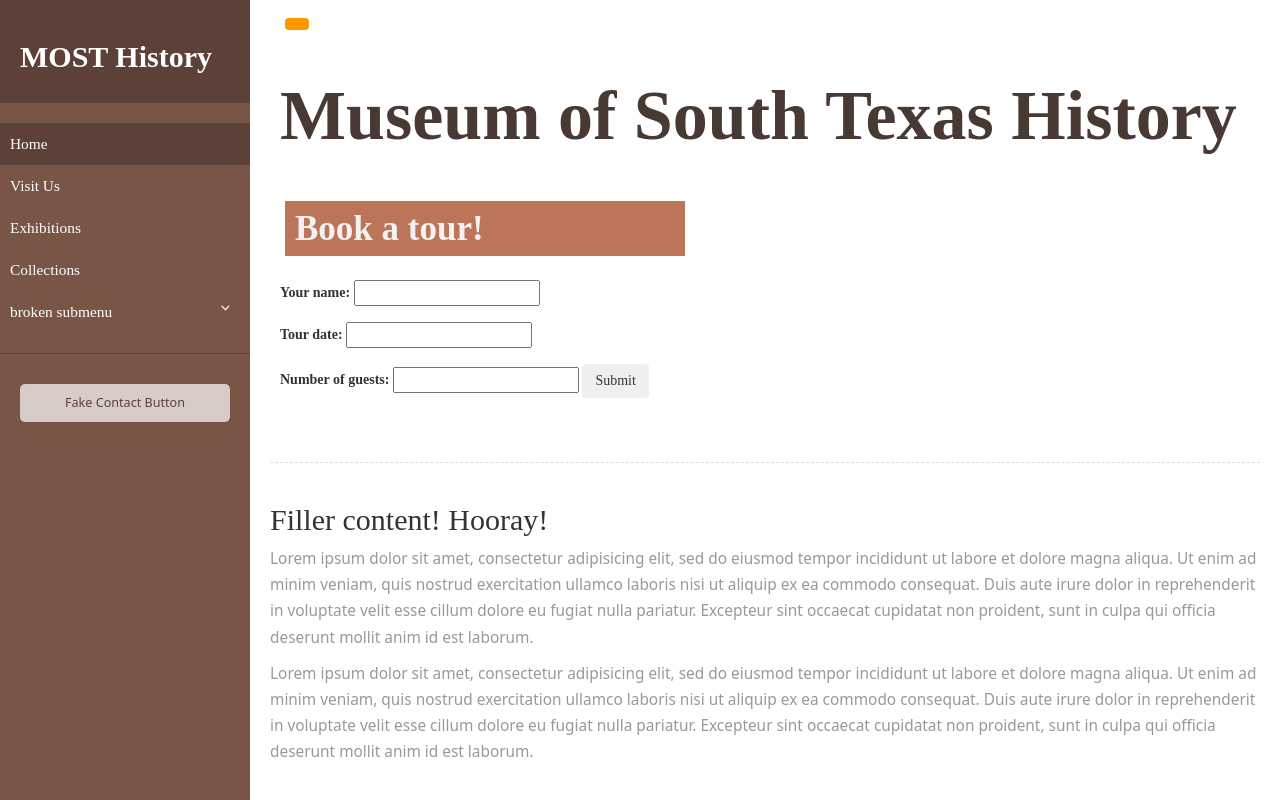
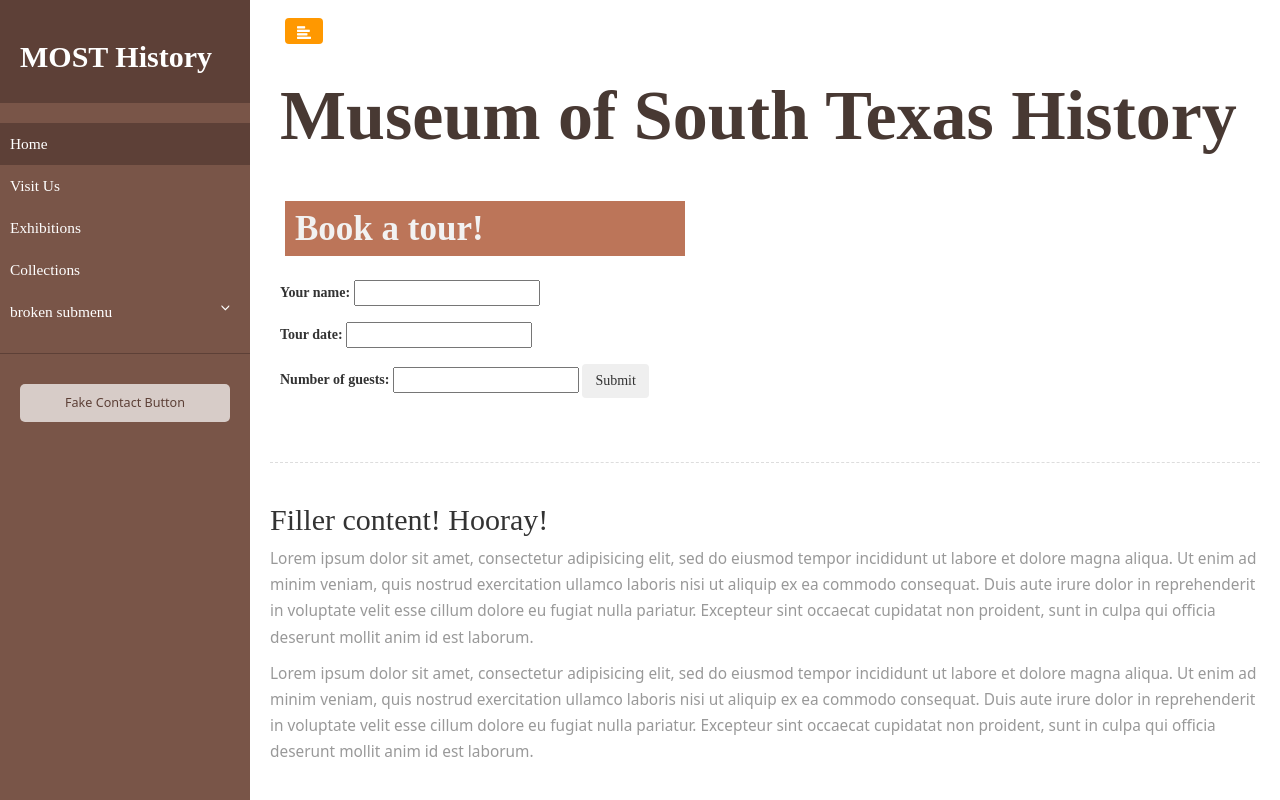
Before and after one commit to EsmeraldaQuintana/MOSTregi, a Django app: page / in a window 1280 px wide. Run offline with Django 3.2, Linux system fonts and the light colour scheme; some libraries are stand-ins or nearby versions.

Commit message:
readd icon that I accidentally deleted when trying to fix favicon bug

```diff
--- a/MOSTregi/templates/index.html
+++ b/MOSTregi/templates/index.html
@@ -71,7 +71,7 @@
           <div class="container-fluid">
             <div class="navbar-header">
               <button type="button" id="sidebarCollapse" class="btn btn-info navbar-btn">
-                <!-- <i class="glyphicon glyphicon-align-left"></i> -->
+                <i class="glyphicon glyphicon-align-left"></i>
                 <!-- <span>Toggle Sidebar</span>-->
               </button>
             </div>
```
